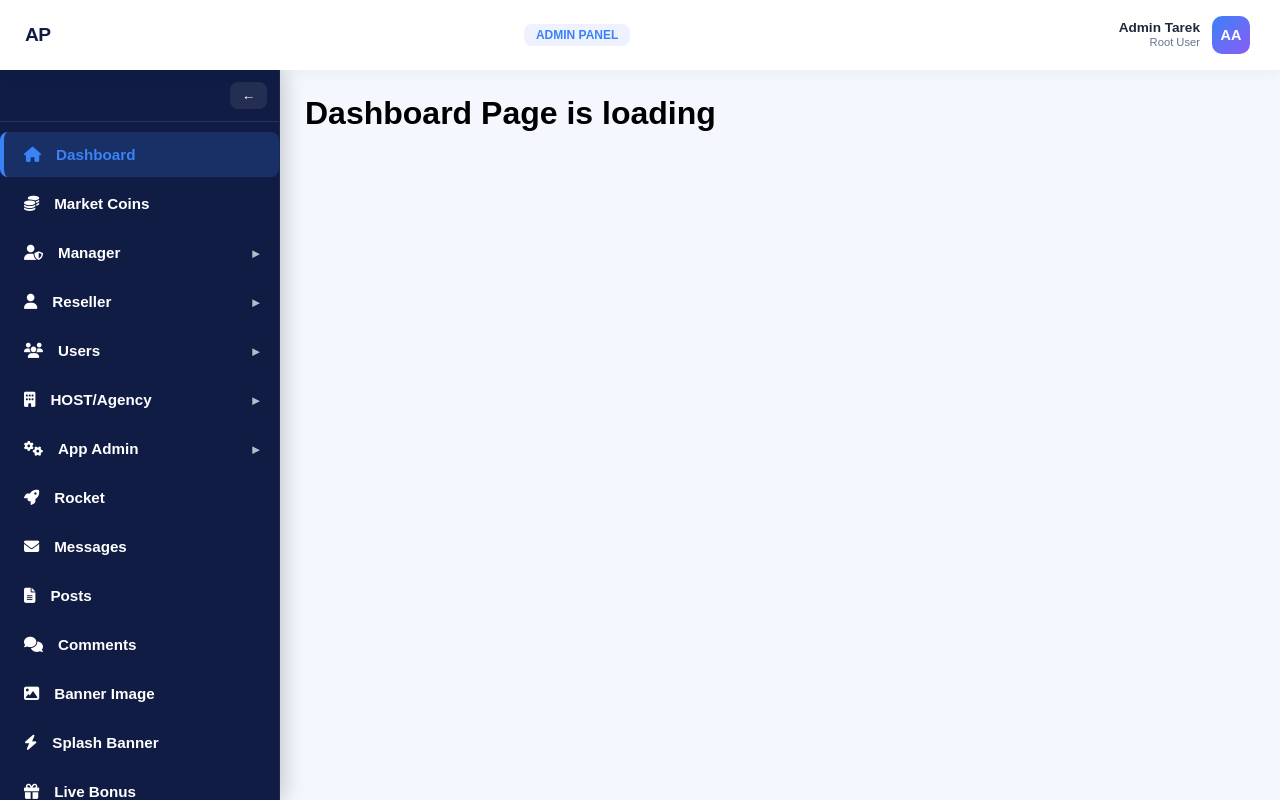
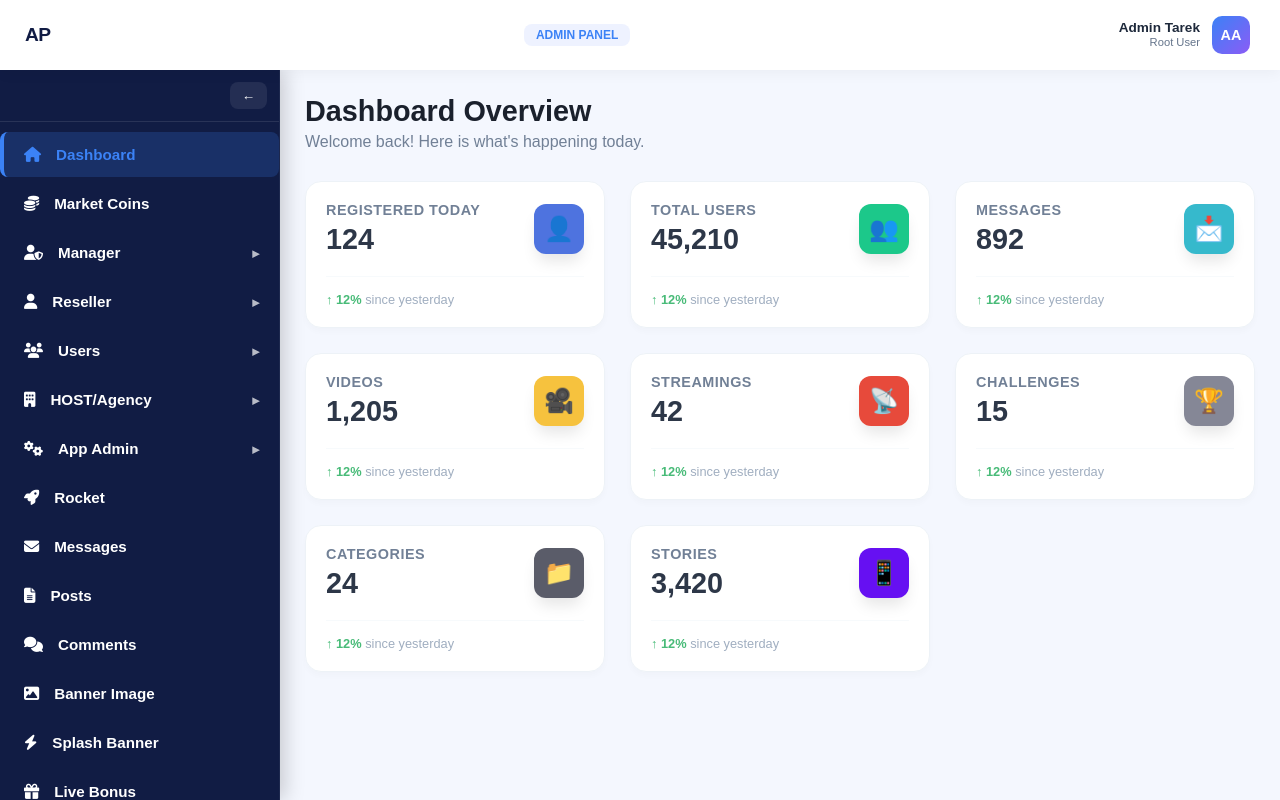
Before and after one commit to monoartarek/gcAdminPannel, a React (Vite) app in the folder admin-pannel/: page / in a window 1280 px wide. Built offline with nearby package versions, Linux system fonts and the light colour scheme.

Commit message:
dashboard

```diff
--- a/admin-pannel/src/Pages/Dashboard.jsx
+++ b/admin-pannel/src/Pages/Dashboard.jsx
@@ -1,3 +1,10 @@
+import DashBoard from "../components/Dashboard/Dashboard";
+
 export default function Dashboard() {
-  return <h1>Dashboard Page is loading</h1>;
+  return (
+    <>
+      <DashBoard />
+
+    </>
+  );
 }
```
